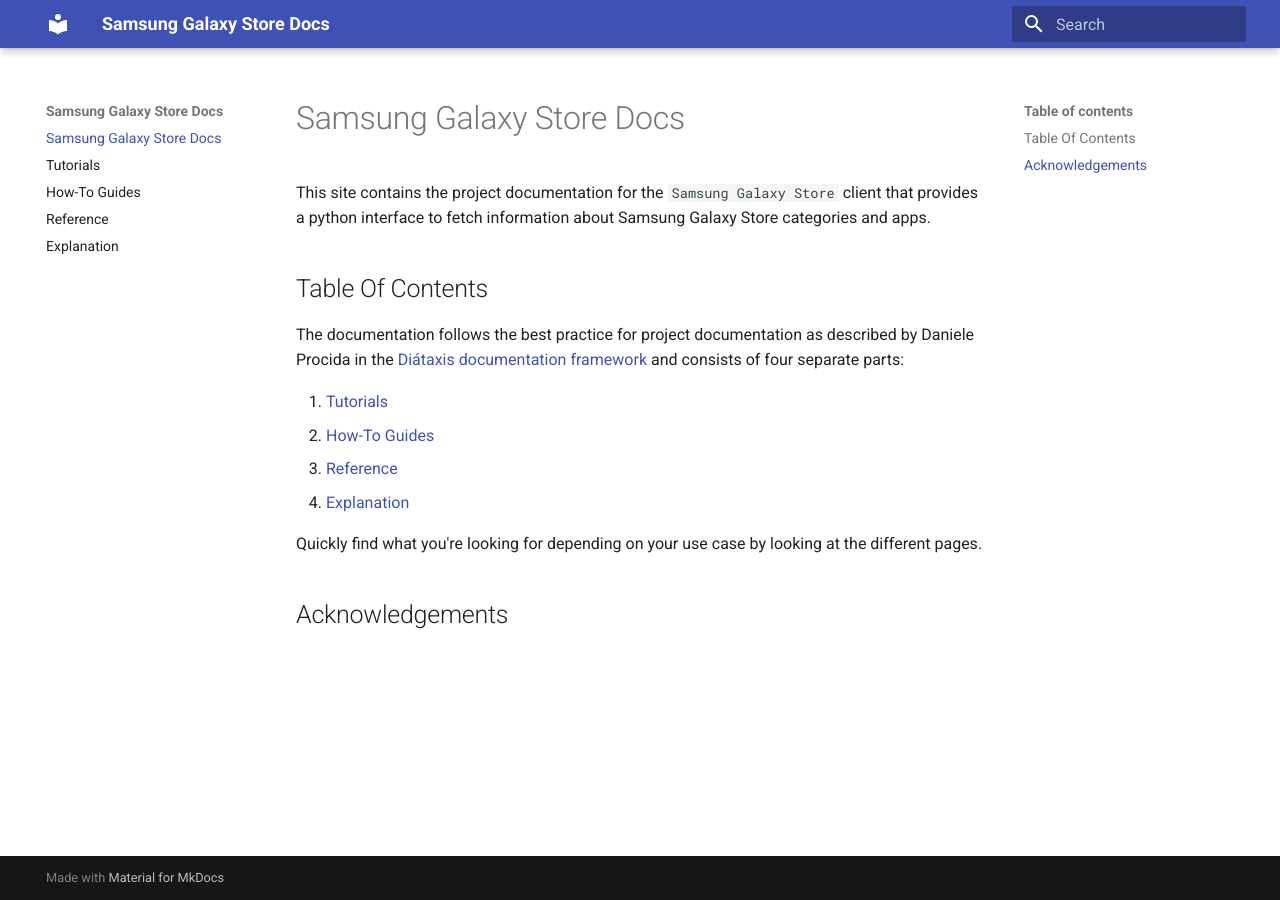
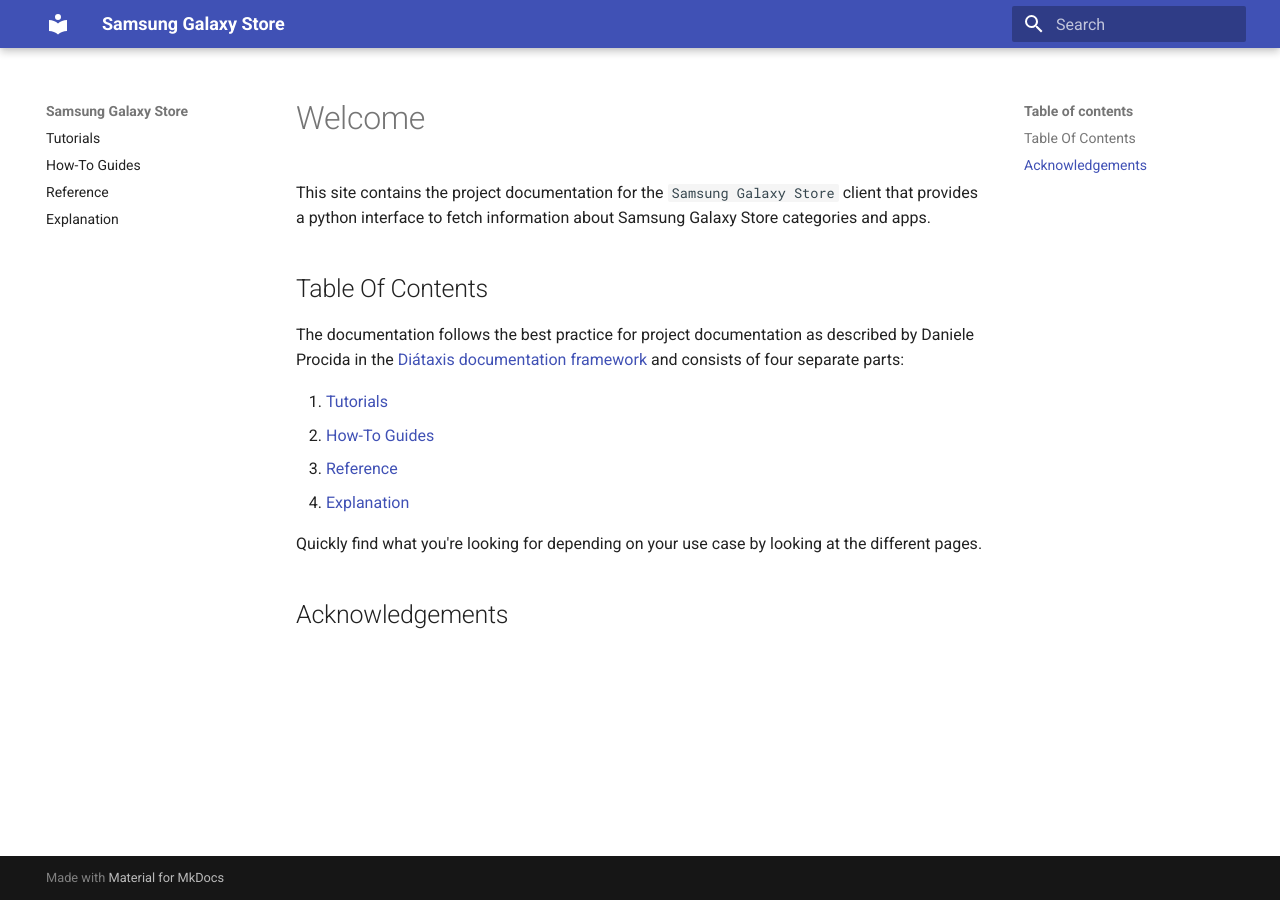
Before and after one commit to minormending/samsung-galaxy-store, an MkDocs documentation site: the page built from docs/index.md, in a window 1280 px wide. Built offline with MkDocs 1.6.1 and Material for MkDocs 9.7.7, drawn with Linux system fonts in a browser that asks for light colours.

Commit message:
change docs name

```diff
--- a/docs/index.md
+++ b/docs/index.md
@@ -1,7 +1,5 @@
-This site contains the project documentation for the
-`Samsung Galaxy Store` client that provides a python
-interface to fetch information about Samsung Galaxy
-Store categories and apps.
+# Welcome
+This site contains the project documentation for the `Samsung Galaxy Store` client that provides a python interface to fetch information about Samsung Galaxy Store categories and apps.
 
 ## Table Of Contents
 
--- a/mkdocs.yml
+++ b/mkdocs.yml
@@ -1,4 +1,4 @@
-site_name: Samsung Galaxy Store Docs
+site_name: Samsung Galaxy Store
 
 theme:
   name: "material"
@@ -8,7 +8,6 @@
   - mkdocstrings
 
 nav:
-  - Samsung Galaxy Store Docs: index.md
   - tutorials.md
   - How-To Guides: how-to-guides.md
   - reference.md
```
Also changed, not shown: docs/reference.md (+2 -0 lines), docs/installation.md (added).
